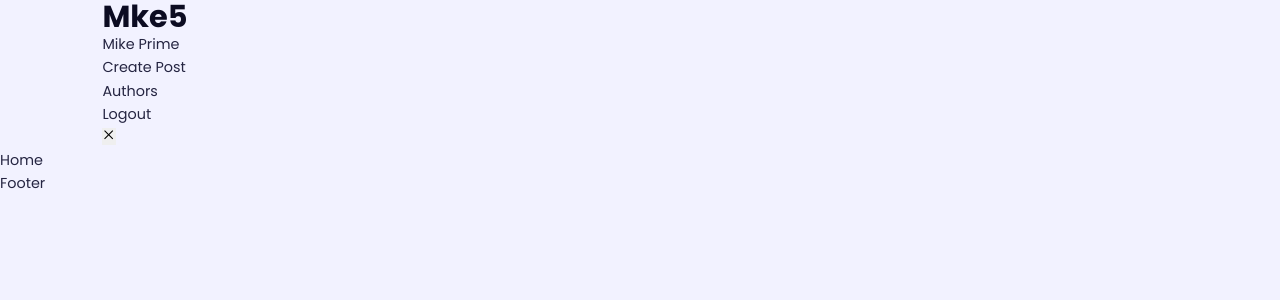
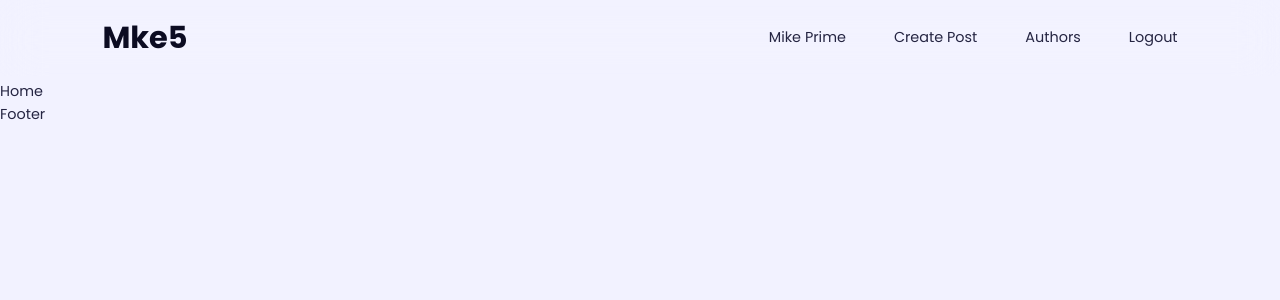
Before and after one commit to Mke5/mern-blog, a React app in the folder client/: page / in a window 1280 px wide. Shown: the top 300 px of the page. Built offline with nearby package versions, Linux system fonts and the light colour scheme; the HTML template or start-up script is replaced by a standard one.

Commit message:
header component

```diff
--- a/client/src/index.css
+++ b/client/src/index.css
@@ -131,3 +131,40 @@ section {
   background: var(--color-gray-900);
   color: var(--color-white);
 }
+
+
+/* ================== NAV ====================== */
+nav {
+  width: 100%;
+  height: 5rem;
+  display: grid;
+  place-items: center;
+  /* background: var(255, 255, 255, 0.5); */
+  top: 0;
+  left: 0;
+  z-index: 1;
+  border-bottom: 4px solid var(--color-bg);
+  backdrop-filter: blur(20px);
+}
+
+.nav__container {
+  display: flex;
+  justify-content: space-between;
+  align-items: center;
+  height: 100%;
+}
+
+.nav__logo {
+  width: 3rem;
+  display: block;
+}
+
+.nav__menu {
+  display: flex;
+  align-items: center;
+  gap: 3rem;
+}
+
+.nav__toggle-btn {
+  display: none;
+}
```
